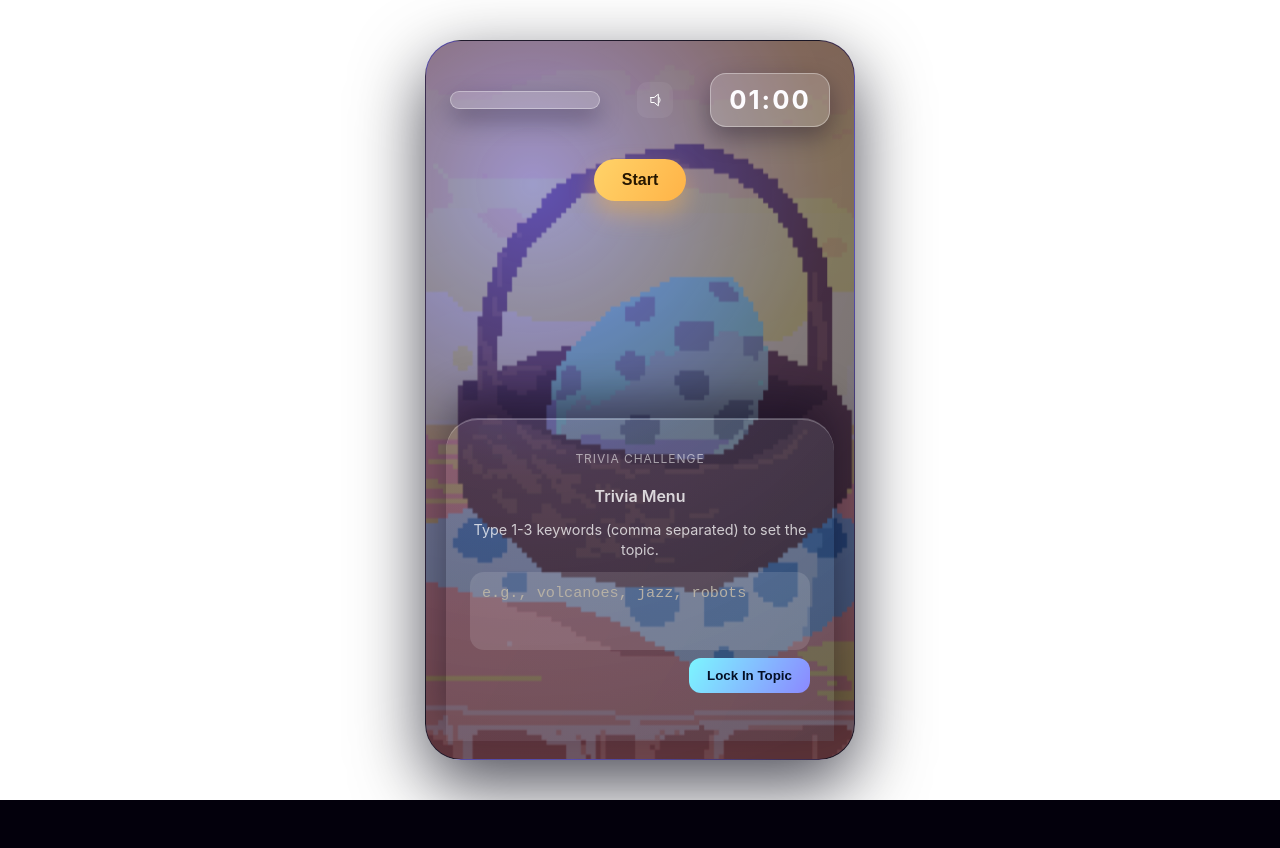
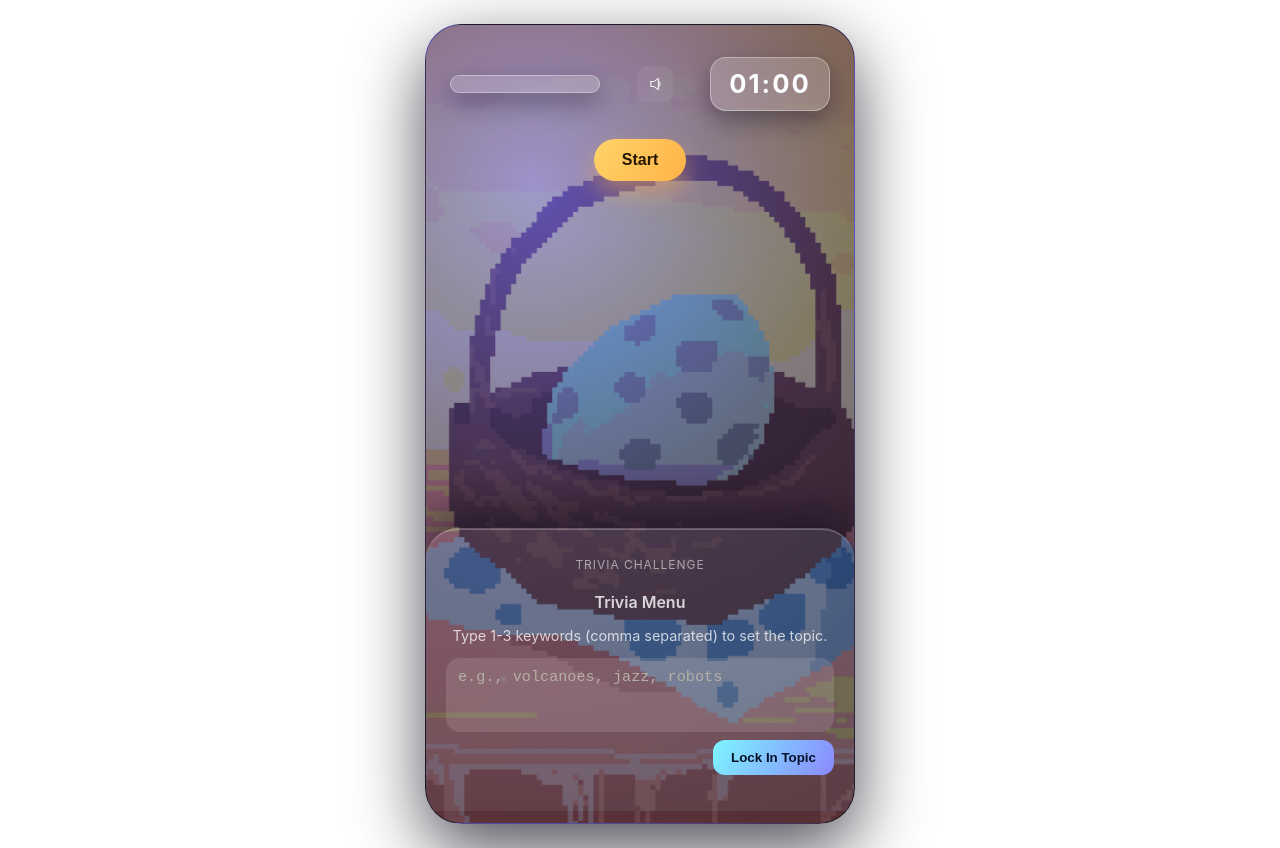
Before and after one commit to hanyu060215/Hatch_my_Pet, a React (Vite) app: page / in a window 1280 px wide. Before the commit the page ends 800 px from the top, so only its background shows below. Built offline with nearby package versions, Linux system fonts and the light colour scheme; no server answers.

Commit message:
size changes

```diff
--- a/src/App.css
+++ b/src/App.css
@@ -1,8 +1,8 @@
 .app-shell {
   position: relative;
   width: min(430px, 100vw);
-  aspect-ratio: 9 / 16;
-  max-height: 90vh;
+  height: min(100vh, 860px);
+  max-height: 100vh;
   border-radius: 36px;
   border: 1px solid rgba(255, 255, 255, 0.08);
   box-shadow: 0 25px 70px rgba(2, 0, 15, 0.7);
@@ -40,8 +40,8 @@
   display: flex;
   flex-direction: column;
   justify-content: flex-start;
-  gap: 32px;
-  padding: 32px 24px 140px;
+  gap: 28px;
+  padding: 32px 24px 120px;
 }
 
 .hud {
@@ -106,9 +106,9 @@
 
 .trivia-placeholder {
   position: relative;
-  width: calc(100% - 40px);
-  margin: 0 auto 18px;
-  padding: 32px 24px 48px;
+  width: 100%;
+  margin: 0 auto 12px;
+  padding: 28px 20px 36px;
   border-top-left-radius: 32px;
   border-top-right-radius: 32px;
   border-top: 1px solid rgba(255, 255, 255, 0.15);
@@ -191,7 +191,7 @@
   width: 100%;
   border-radius: 14px;
   border: none;
-  padding: 12px;
+  padding: 10px 12px;
   font-size: 0.95rem;
   resize: none;
   background: rgba(255, 255, 255, 0.12);
@@ -234,3 +234,27 @@
   font-size: 0.85rem;
   color: rgba(255, 255, 255, 0.7);
 }
+
+@media (max-height: 750px) {
+  .app-shell {
+    border-radius: 28px;
+  }
+
+  .screen-content {
+    padding: 22px 18px 80px;
+    gap: 18px;
+  }
+
+  .start-button {
+    padding: 10px 22px;
+    font-size: 0.95rem;
+  }
+
+  .trivia-placeholder {
+    padding: 22px 18px 28px;
+  }
+
+  .keyword-inline-form textarea {
+    font-size: 0.9rem;
+  }
+}
```
Also changed, not shown: public/README.md (deleted), 2 other files (tests, documents, lock files or other folders).
